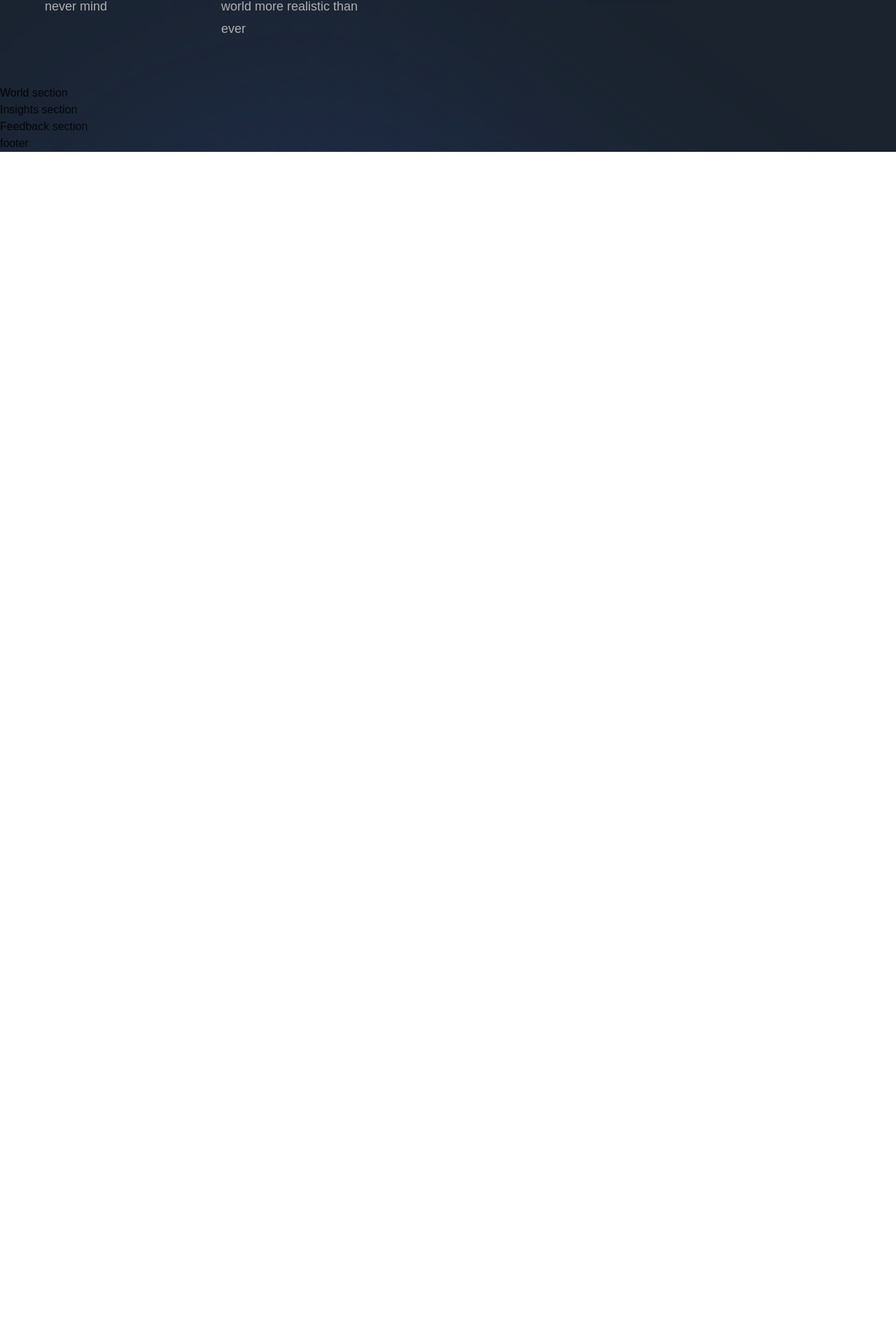
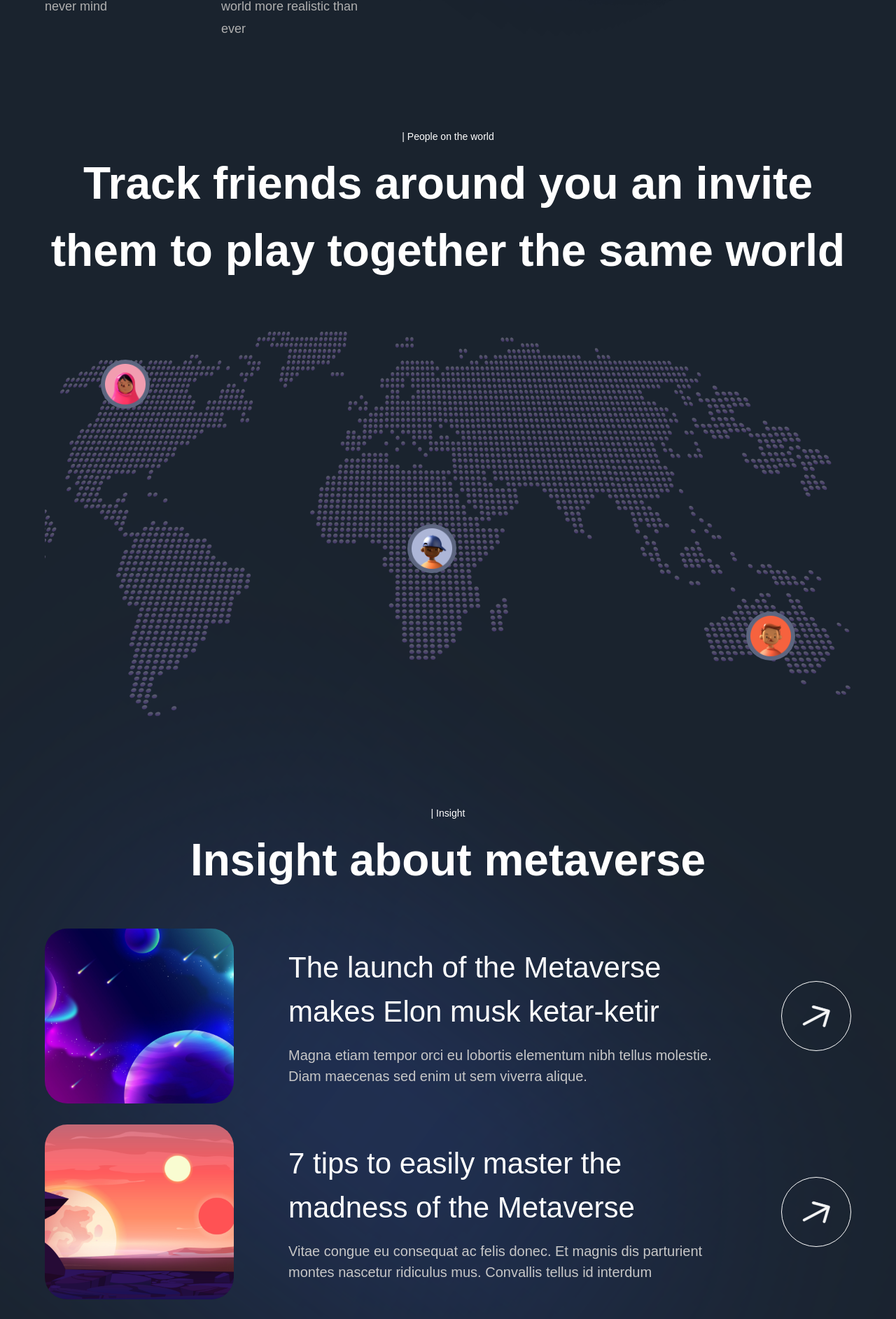
Before and after one commit to asish918/Modern-Metaverse-Site, a Next.js app: page / in a window 1280 px wide. Shown: the part 4020-5905 px from the top of the page at 70% size. Before the commit the page ends 4237 px from the top, so only its background shows below. Built offline with nearby package versions, Linux system fonts and the light colour scheme; a web font is replaced by a local one.

Commit message:
Added and Styled World and Insights section

```diff
--- a/components/InsightCard.jsx
+++ b/components/InsightCard.jsx
@@ -1,9 +1,27 @@
 'use client';
 
-const InsightCard = () => (
-  <div>
-    Insight Card
-  </div>
+import { motion } from "framer-motion";
+import { fadeIn } from "../utils/motion";
+
+
+const InsightCard = ({ imgUrl, title, subtitle, index }) => (
+  <motion.div
+    variants={fadeIn('up', 'spring', index * 0.5, 1)}
+    className='flex md:flex-row flex-col gap-4'
+  >
+    <img src={imgUrl} alt="planet-01" className="md:w-[270px] w-full h-[250px] rounded-[32px] object-cover" />
+
+    <div className="w-full flex justify-between items-center">
+      <div className="flex-1 md:ml-[62px] flex flex-col max-w-[650px]">
+        <h4 className="font-normal lg:text-[42px] text-[26px] text-white">{title}</h4>
+        <p className="mt-[16px] font-normal lg:text-[20px] text-[14px] text-secondary-white">{subtitle}</p>
+      </div>
+
+      <div className="lg:flex hidden items-center justify-center w-[100px] h-[100px] rounded-full bg-transparent border-[1px] border-white">
+        <img src="/arrow.svg" alt="arrow" className="w-[40%] h-[40%] object-contain" />
+      </div>
+    </div>
+  </motion.div>
 );
 
 export default InsightCard;
--- a/sections/Insights.jsx
+++ b/sections/Insights.jsx
@@ -1,8 +1,33 @@
 'use client';
 
+import { motion } from "framer-motion";
+import { TypingText, TitleText, InsightCard } from '../components'
+
+import styles from "../styles";
+import { staggerContainer } from "../utils/motion";
+
+import { insights } from '../constants'
+
 const Insights = () => (
-  <section>
-    Insights section
+  <section className={`${styles.paddings} relative z-10`}>
+    <motion.div
+      variants={staggerContainer}
+      initial="hidden"
+      whileInView="show"
+      viewport={{ once: false, mount: 0.25 }}
+      className={`${styles.innerWidth} mx-auto flex flex-col`}
+    >
+      <TypingText title="| Insight" textStyles="text-center" />
+      <TitleText title="Insight about metaverse" textStyles="text-center" />
+
+      <div className="mt-[50px] flex flex-col gap-[30px]">
+        {insights.map((insight, index) => (
+          <InsightCard key={`insight-${index}`} {
+            ...insight
+          } index={index + 1} />
+        ))}
+      </div>
+    </motion.div>
   </section>
 );
 
--- a/sections/World.jsx
+++ b/sections/World.jsx
@@ -1,8 +1,45 @@
 'use client';
 
+import { motion } from "framer-motion";
+import { TypingText, TitleText } from '../components'
+
+import styles from "../styles";
+import { staggerContainer, fadeIn } from "../utils/motion";
+
+
 const World = () => (
-  <section>
-    World section
+  <section className={`${styles.paddings} relative z-10`}>
+    <motion.div
+      variants={staggerContainer}
+      initial="hidden"
+      whileInView="show"
+      viewport={{ once: false, mount: 0.25 }}
+      className={`${styles.innerWidth} mx-auto flex flex-col`}
+    >
+      <TypingText title="| People on the world" textStyles="text-center" />
+      <TitleText title={<>
+        Track friends around you an invite them to play together the same world
+      </>} textStyles="text-center" />
+
+      <motion.div
+        variants={fadeIn('up', 'tween', 0.3, 1)}
+        className="relative mt-[68px] flex flex-w-full h-[550px]"
+      >
+        <img src="/map.png" alt="map" className="w-full h-full object-cover" />
+
+        <div className="absolute bottom-20 right-20 w-[70px] h-[70px] p-[6px] rounded-full bg-[#5d6680]">
+          <img src="/people-01.png" alt="people" className="w-full h-full" />
+        </div>
+
+        <div className="absolute top-10 left-20 w-[70px] h-[70px] p-[6px] rounded-full bg-[#5d6680]">
+          <img src="/people-02.png" alt="people" className="w-full h-full" />
+        </div>
+
+        <div className="absolute top-1/2 left-[45%] w-[70px] h-[70px] p-[6px] rounded-full bg-[#5d6680]">
+          <img src="/people-03.png" alt="people" className="w-full h-full" />
+        </div>
+      </motion.div>
+    </motion.div>
   </section>
 );
 
```
